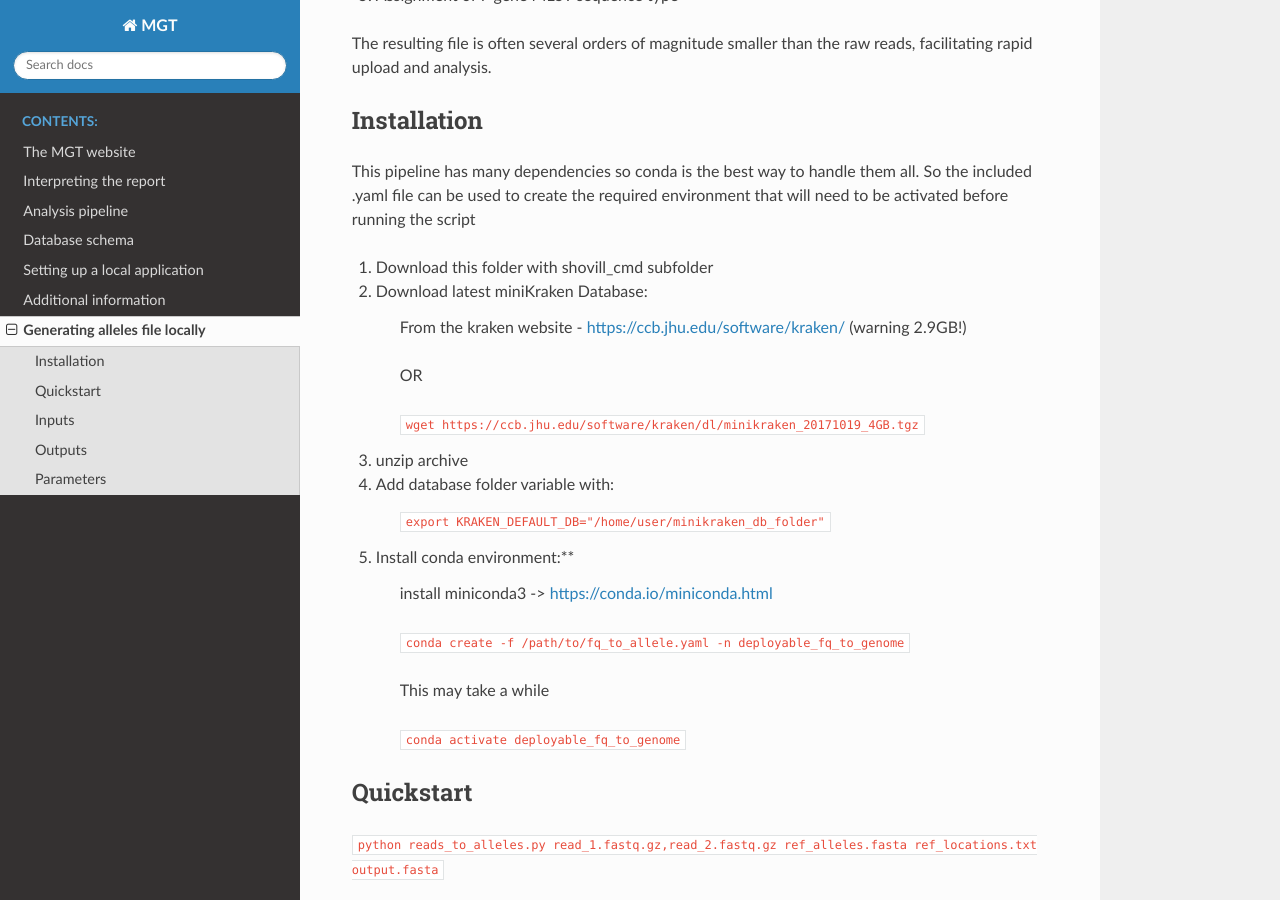
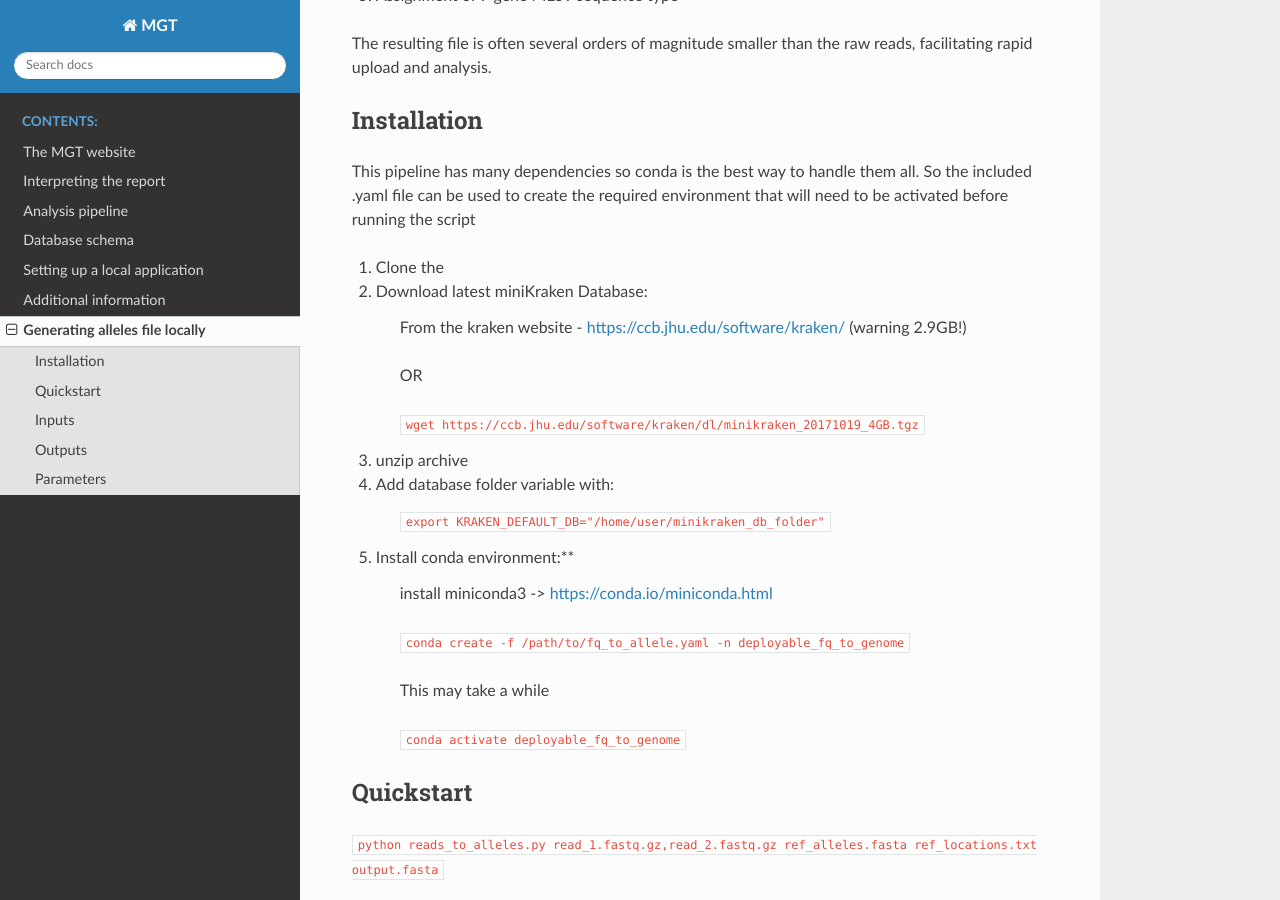
Before and after one commit to crystalsand10/MGT_docs, a Sphinx documentation site: the page built from source/local_allele_calling.rst, in a window 1280 px wide and 900 px high, scrolled down 392 px. Built offline with Sphinx 7.4.7 and the Read the Docs theme 2.0.0, drawn with Linux system fonts in a browser that asks for light colours.

Commit message:
Update local_allele_calling.rst

```diff
--- a/source/local_allele_calling.rst
+++ b/source/local_allele_calling.rst
@@ -21,7 +21,7 @@ Installation
 
 This pipeline has many dependencies so conda is the best way to handle them all. So the included .yaml file can be used to create the required environment that will need to be activated before running the script
 
-#. Download this folder with shovill_cmd subfolder
+#. Clone the
 
 #. Download latest miniKraken Database:
 
```
